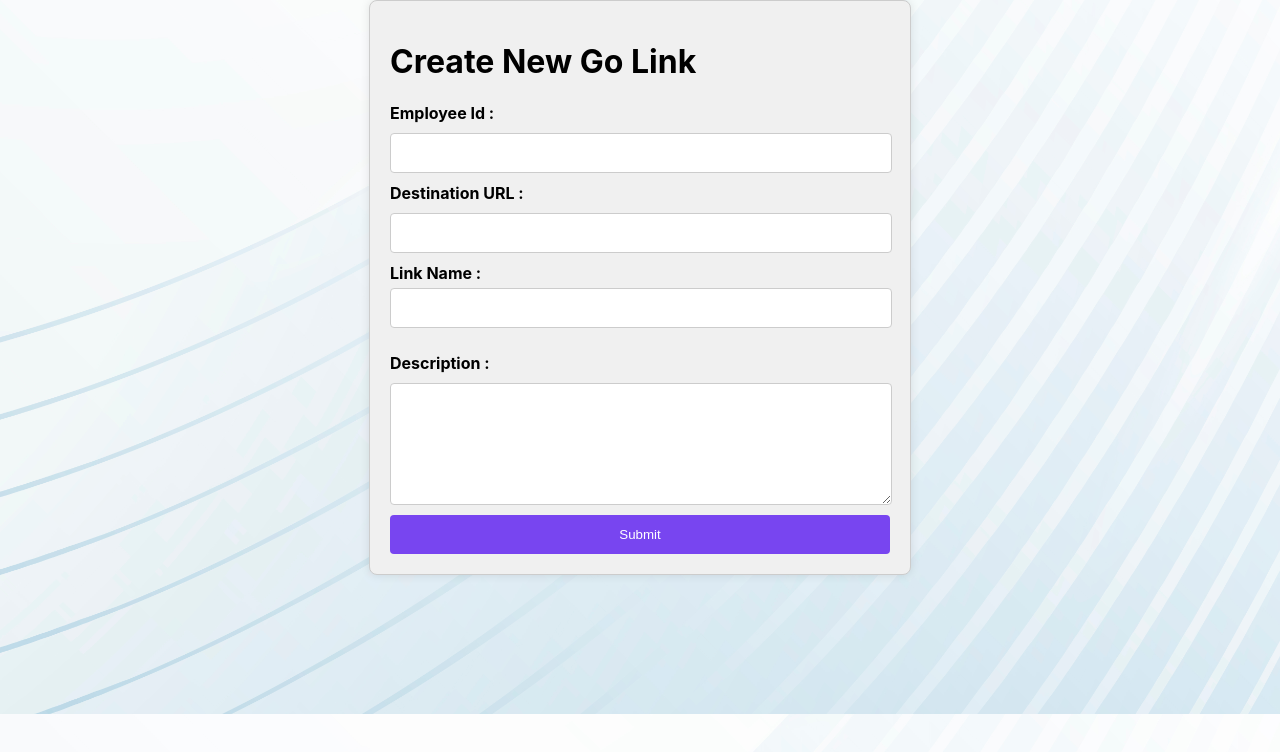
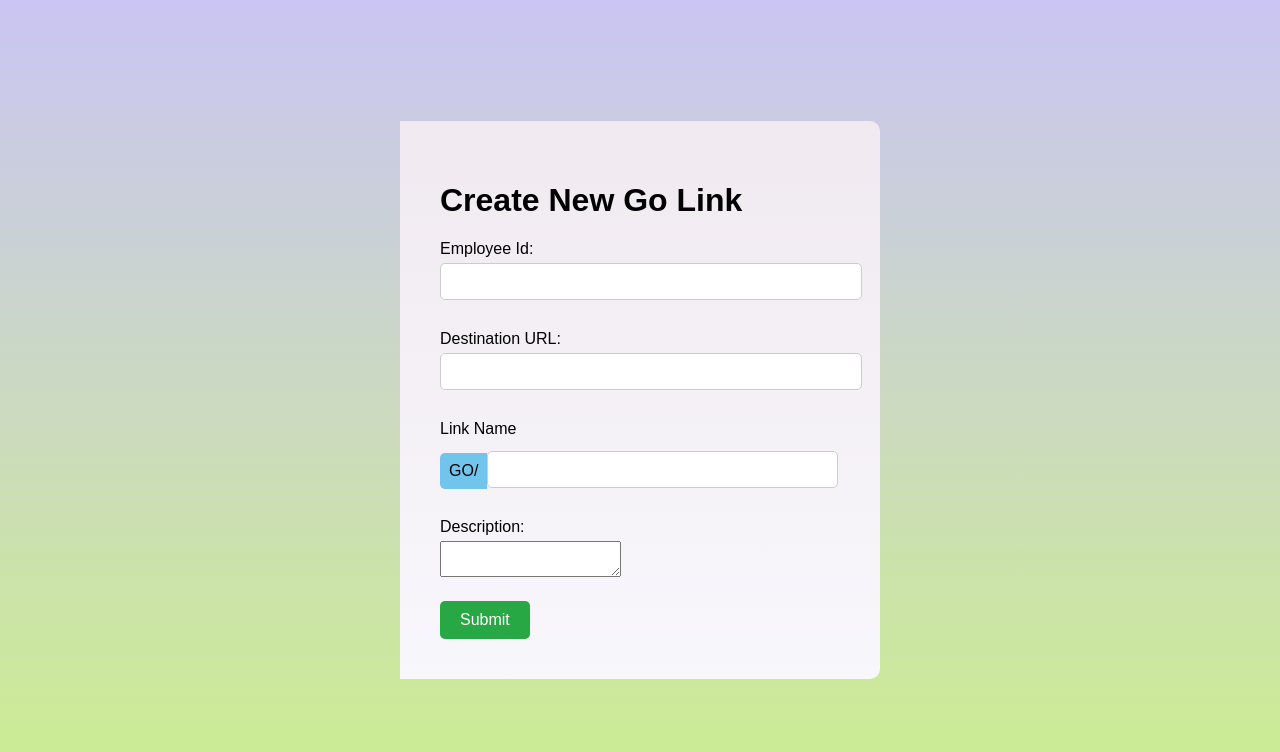
Before and after one commit to akshaykhi/shortlink-ui, a React (Create React App) app: page / in a window 1280 px wide. Shown: the top 752 px of the page. Built offline with nearby package versions, Linux system fonts and the light colour scheme.

Commit message:
fix-ui changes

```diff
--- a/src/component/Register.css
+++ b/src/component/Register.css
@@ -1,28 +1,23 @@
+body {
+  background: linear-gradient(to bottom, #cac5f3, #ccee8e);
+  display: flex;
+  justify-content: center;
+  align-items: center;
+  height: 100vh;
+  margin: 0;
+  font-family: Arial, sans-serif;
+}
+
 .form-container {
-    width: 100%;
-    max-width: 500px;
-    margin: 0 auto;
-    padding: 20px;
-    background-color: #f0f0f0;
-    border: 1px solid #ccc;
-    border-radius: 8px;
-    box-shadow: 0 0 10px rgba(0, 0, 0, 0.1);
-
-    /* background-image: url('/background.jpg'); */
-    background-size: cover; /* Cover the entire container */
-    background-position: center; /* Center the image */
-
-
+    justify-content: center;
+    align-items: center;
+    background: linear-gradient(to bottom, hsl(300, 18%, 93%), #f8f7fc);
+    padding: 40px;
+    width: 400px;
+    max-width: 90%;
+    border-radius: 0 10px 10px 0;
   }
 
-  body {
-    /* images link : https://www.freepik.com/free-photos-vectors/light-background/3#uuid=3609370e-20f1-435a-93eb-e2e5a5bd6730 */
-    background-image: url('/src/images/abcd.jpg'); /* Ensure this path is correct */
-    background-size: cover;
-    background-position: center;
-    margin: 0;
-    padding: 0;
-}
   #linkname-group{
     display:flex;
   }
@@ -36,32 +31,21 @@
     font-weight: bold;
   }
 
-  .form input[type="text"],
-  .form textarea {
-    width: calc(100% - 20px); /* Adjust for padding */
-    padding: 10px;
-    font-size: 16px;
-    border: 1px solid #ccc;
-    border-radius: 4px;
-  }
+.form-group input,
+.form-group select {
+  width: 100%;
+  padding: 10px;
+  margin-bottom: 10px;
+  border-radius: 5px;
+  border: 1px solid #ccc;
+}
 
-  .form textarea {
+.form textarea {
     min-height: 100px;
+    min-width: 100px;
     resize: vertical; /* Allow vertical resizing */
-  }
-
-  .form button[type="submit"] {
-    width: 100%;
-    padding: 12px;
-    background-color: #7845f0;
-    color: #fff;
-    border: none;
-    border-radius: 4px;
-    cursor: pointer;
-    transition: background-color 0.3s ease;
-  }
-
-  .form button[type="submit"]:hover {
+}
+  .button:hover {
     background-color: #0056b3;
   }
 
@@ -76,12 +60,22 @@
   }
 
   .form-group {
-    margin-bottom: 15px;
+    margin-bottom: 20px;
   }
 
   .form-group label {
     display: block;
     margin-bottom: 5px;
+  }
+
+  button {
+    background: #28a745;
+    color: #fff;
+    padding: 10px 20px;
+    border: none;
+    border-radius: 5px;
+    cursor: pointer;
+    font-size: 16px;
   }
 
   /* Responsive adjustments */
@@ -92,9 +86,30 @@
     }
   }
 
-  @media (max-width: 400px) {
+  @media (max-width: 600px) {
     .form input[type="text"],
     .form textarea {
       width: 100%; /* Full width on smaller screens */
     }
   }
+
+
+  .input-group {
+    display: flex;
+    align-items: center;
+}
+
+.input-group span {
+    background: #71c5ec;
+    padding: 9px;
+    border-radius: 5px 0 0 5px;
+    align-items: center;
+}
+
+.input-group input {
+  margin-top: 8px;
+  padding: 10px;
+  align-items: center;
+  margin-right:2px;
+  width: 100%;
+}
--- a/src/component/Register.js
+++ b/src/component/Register.js
@@ -1,3 +1,4 @@
+
 import React, { useState } from 'react';
 import axios from 'axios';
 import './Register.css';
@@ -86,10 +87,12 @@ const FormComponent = () => {
   };
 
   return (
+    <body>
     <div className="form-container">
-        <h1 id ="header">Create New Go Link</h1>
-      <form onSubmit={handleSubmit} className="form">
-        <label htmlFor="employeeId">Employee Id :</label>
+      <h1 id ="header">Create New Go Link</h1>
+      <form onSubmit={handleSubmit} >
+      <div className="form-group">
+        <label htmlFor="employeeId">Employee Id:</label>
         <input
           type="text"
           id="employeeId"
@@ -98,9 +101,10 @@ const FormComponent = () => {
           onChange={handleChange}
           required
         />
+        </div>
     {errors.employeeId && <span className="error">{errors.employeeId}</span>}
-
-      <label htmlFor="destinationUrl">Destination URL :</label>
+  <div className="form-group">
+      <label htmlFor="destinationUrl">Destination URL:</label>
         <input
           type="text"
           id="destinationUrl"
@@ -109,8 +113,11 @@ const FormComponent = () => {
           onChange={handleChange}
           required
         />
+    </div>
           <div className="form-group">
-          <label htmlFor="linkname">Link Name : </label>
+          <label htmlFor="linkname">Link Name</label>
+          <div class="input-group">
+          <span>GO/</span>
           <input
             type="text"
             id="linkname"
@@ -118,22 +125,24 @@ const FormComponent = () => {
             value={formData.linkname}
             onChange={handleChange}
             required
-            // pattern="go/.*"
           />
           </div>
+          </div>
      {errors.linkname && <span className="error">{errors.linkname}</span>}
-        <label htmlFor="description">Description :</label>
+     <div className="form-group">
+        <label htmlFor="description">Description:</label>
         <textarea
           id="description"
           name="description"
           value={formData.description}
           onChange={handleChange}
-          // required
         ></textarea>
+        </div>
 {errors.description && <span className="error">{errors.description}</span>}
         <button type="submit">Submit</button>
       </form>
     </div>
+    </body>
   );
 };
 
```
Also changed, not shown: 1 other file (tests, documents, lock files or other folders).
